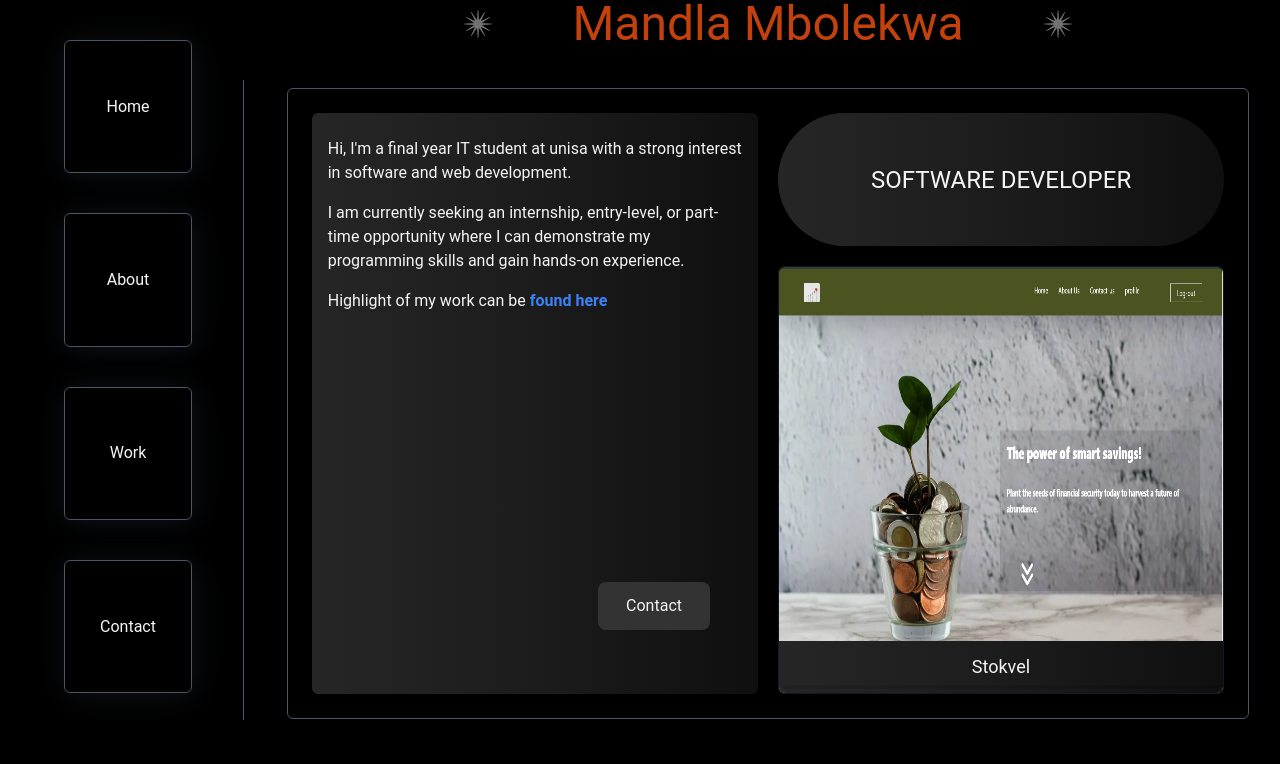
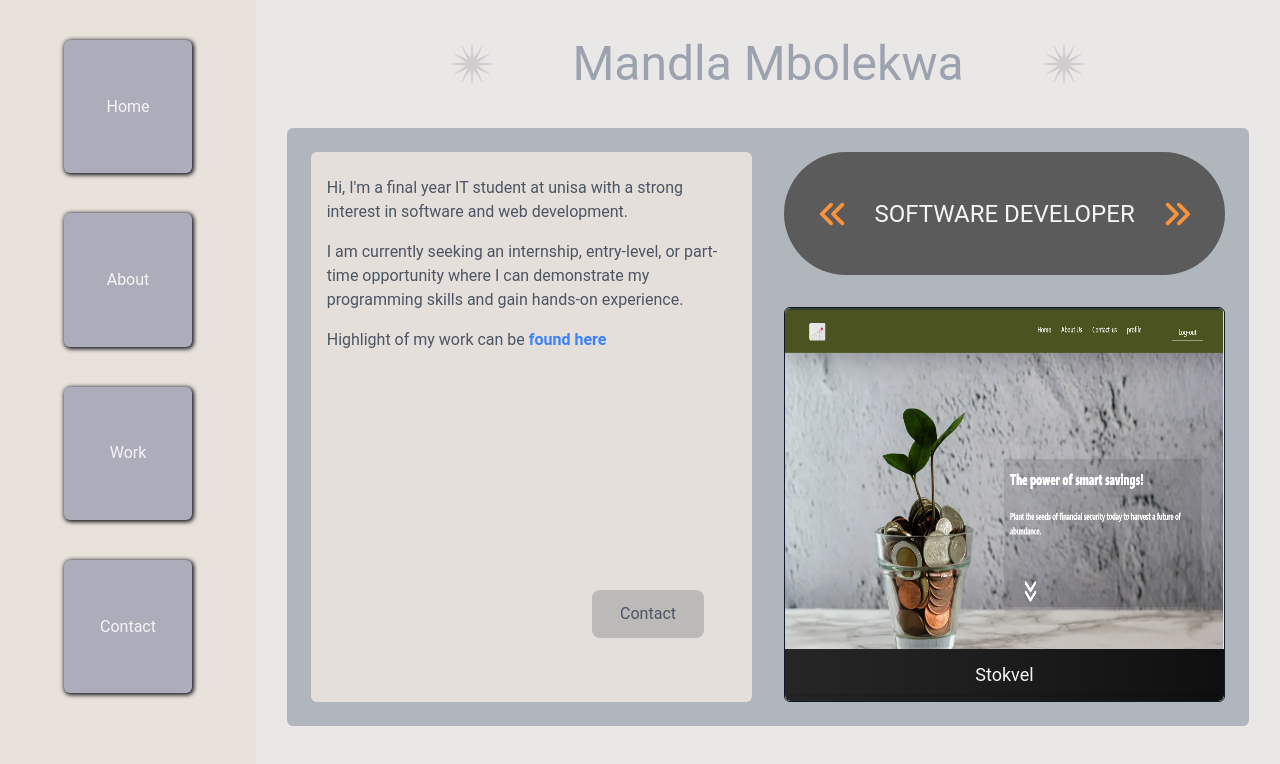
Before and after one commit to 23Mandla/portfolio, a React (Create React App) app: page / in a window 1280 px wide. Shown: the top 764 px of the page. Built offline with nearby package versions, Linux system fonts and the light colour scheme.

Commit message:
design 70% done

```diff
--- a/src/componets/About/About.js
+++ b/src/componets/About/About.js
@@ -5,7 +5,7 @@ export default function About() {
 
       <div className="relative h-screen p-16 grid grid-cols-3 gap-5 after:content-[''] after:absolute after:bg-gray-600 after:h-[1px] after:w-[80%] after:-bottom-5 after:left-[10%]">
         <div className="grid grid-rows-3">
-          <h1 className="relative text-5xl pl-5 top-12 left-10">About me</h1>
+          <h1 className="relative text-5xl pl-5 top-12 left-5 after:content-[''] after:absolute after:bg-gray-600 after:h-[1px] after:w-[50%] after:top-14 after:left-[14%]">About me</h1>
           <div className="relative row-span-2 m-2 -top-7">
             <div className="absolute top-0 left-0 w-full h-full holder"></div>
             <img
@@ -16,7 +16,7 @@ export default function About() {
           </div>
         </div>
         <div className="bg-[#dfdfdf] p-10 col-span-2">
-          <div className="m-auto w-[83%] h-full p-12 space-y-8 bg-[#c7c3c0]  text-[#4A4A4A] text-sm">
+          <div className="m-auto w-[83%] h-full p-12 space-y-8 bg-[#F3EDE9]  text-[#4A4A4A] text-sm">
             <p>
               I'm Mandla Mbolekwa, final year student at Unisa and a software
               developer with a passion for creating and developing web and
--- a/src/componets/About/Skills.js
+++ b/src/componets/About/Skills.js
@@ -7,9 +7,9 @@ export default function Skills() {
 
   return (
     <div className="relative  h-screen p-16">
-      <h1 className="relative text-4xl pl-5 top-12 float-left left-10">My skills</h1>
+      <h1 className="relative text-4xl pl-5 top-12 float-left left-10 after:content-[''] after:absolute after:bg-gray-600 after:h-[1px] after:w-[50%] after:top-14 after:left-[30%]">My skills</h1>
       <div className="bg-[#dfdfdf] relative w-[70%] h-full p-10 float-right ">
-        <div className="m-auto w-[83%] h-full p-12 space-y-8 bg-[#c7c3c0]  text-[#4A4A4A] text-sm">
+        <div className="m-auto w-[83%] h-full p-12 space-y-8 bg-[#F3EDE9]  text-[#4A4A4A] text-sm">
           <p>
             I'm Mandla Mbolekwa, final year student at Unisa and a software
             developer with a passion for creating and developing web and mobile
@@ -28,7 +28,7 @@ export default function Skills() {
           </p>
         </div>
 
-        <div className="absolute w-[55%] ml-3 -left-[45%] h-auto top-[33%] bg-[#dfdfdf] p-5 text-sm">
+        <div className="absolute w-[55%] ml-3 -left-[45%] h-auto bottom-0 bg-[#dfdfdf] p-5 text-sm">
           <div className="grid grid-cols-2">
             <ul className="space-y-5 mt-5">
               <h1 className="text-lg">languages</h1>
--- a/src/componets/Home/Home.js
+++ b/src/componets/Home/Home.js
@@ -1,5 +1,6 @@
 import React from "react";
 import { Swiper, SwiperSlide } from "swiper/react";
+import { FaAnglesLeft, FaAnglesRight } from "react-icons/fa6";
 import "swiper/css";
 import "swiper/css/navigation";
 import "swiper/css/pagination";
@@ -9,16 +10,16 @@ import star from "../assets/images/star-1.png";
 
 export default function Home() {
   return (
-    <div className="space-y-10 h-full w-full">
+    <div className="space-y-10 h-full w-full ">
       <div className="flex items-center justify-center gap-20">
-        <img src={star} alt="" className="h-7" />
-        <h1 className="text-5xl text-center text-orange-700">
+        <img src={star} alt="" className="h-10" />
+        <h1 className="text-5xl text-center text-gray-400">
           Mandla Mbolekwa
         </h1>
-        <img src={star} alt="" className="h-7" />
+        <img src={star} alt="" className="h-10" />
       </div>
-      <div className="grid grid-cols-4 gap-5 border border-gray-600 w-[94%] h-[83%] m-auto rounded-md p-6">
-        <div className="relative col-span-2 bg-[#161616] p-2 rounded-md row-span-4 pt-4 home">
+      <div className="grid grid-cols-4 gap-8 w-[94%] h-[83%] m-auto rounded-md p-6 bg-[#b1b6bc]">
+        <div className="relative col-span-2 bg-[#e5dfdb] p-2 rounded-md row-span-4 pt-4 text-gray-600">
           <p className="p-2">
             Hi, I'm a final year IT student at unisa with a strong interest in
             software and web development.
@@ -34,12 +35,18 @@ export default function Home() {
               <a href="https://www.google.com">found here</a>
             </span>
           </p>
-          <div className="absolute right-12 bottom-16 px-7 py-3 bg-[#343333] transition ease-in-out duration-300 rounded-lg cursor-pointer hover:bg-slate-300 hover:text-black ">
+          <div className="absolute right-12 bottom-16 px-7 py-3 bg-[#bcb9b9] transition ease-in-out duration-300 rounded-lg cursor-pointer hover:bg-slate-300 hover:text-black ">
             <h1>Contact</h1>
           </div>
         </div>
-        <div className="col-span-2 rounded-full bg-[#161616] flex items-center p-5 justify-center home">
+        <div className="col-span-2 rounded-full bg-[#5c5b5b] flex items-center p-5 justify-around flex-row">
+          <span>
+            <FaAnglesLeft className="text-3xl text-orange-400"/>
+          </span>
           <p className="text-2xl">SOFTWARE DEVELOPER</p>
+          <span>
+            <FaAnglesRight className="text-3xl text-orange-400"/>
+          </span>
         </div>
         <div className="border border-gray-900 rounded-md row-span-3 col-span-2">
           <div className="h-full">
--- a/src/componets/Navbar/Navbar.js
+++ b/src/componets/Navbar/Navbar.js
@@ -2,17 +2,13 @@ import React from "react";
 import { Link } from "react-router-dom";
 export default function Navbar() {
   return (
-    <div>
-      <div className="fixed flex flex-col w-1/5 float-left h-full items-center after:content-[''] after:absolute after:right-3 after:bg-gray-600 after:h-[80%] after:w-[1px] after:top-[10%]">
-        <div className="relative border border-gray-600 w-1/2 h-1/6 mt-10 rounded-md cursor-pointer shadow-[2px_2px_30px_0px_#101319] hover:shadow-[2px_2px_30px_10px_#021F3899] hover">
-          <Link
-            to="/"
-            className="w-full h-full flex items-center justify-center"
-          >
+    <div className="fixed flex flex-col w-1/5 float-left h-full items-center">
+      <div className="relative bg-[#acacba] w-1/2 h-1/6 mt-10 rounded-md cursor-pointer shadow-[1px_1px_4px_1px_#101319] hover:shadow-[1px_px_10px_10px_#021F3899]">
+        <Link to="/" className="w-full h-full flex items-center justify-center">
           Home
         </Link>
       </div>
-        <div className="relative border border-gray-600 w-1/2 h-1/6 flex items-center justify-center mt-10 rounded-md cursor-pointer shadow-[2px_2px_30px_0px_#101319] hover:shadow-[2px_2px_30px_10px_#021F3899] hover">
+      <div className="relative bg-[#acacba] w-1/2 h-1/6 mt-10 rounded-md cursor-pointer shadow-[1px_1px_4px_1px_#101319] hover:shadow-[1px_px_10px_10px_#021F3899]">
         <Link
           to="/about"
           className="w-full h-full flex items-center justify-center"
@@ -20,7 +16,7 @@ export default function Navbar() {
           About
         </Link>
       </div>
-        <div className="relative border border-gray-600 w-1/2 h-1/6 flex items-center justify-center mt-10 rounded-md cursor-pointer shadow-[2px_2px_30px_0px_#101319] hover:shadow-[2px_2px_30px_10px_#021F3899] hover">
+      <div className="relative bg-[#acacba] w-1/2 h-1/6 mt-10 rounded-md cursor-pointer shadow-[1px_1px_4px_1px_#101319] hover:shadow-[1px_px_10px_10px_#021F3899]">
         <Link
           to="/work"
           className="w-full h-full flex items-center justify-center"
@@ -28,7 +24,7 @@ export default function Navbar() {
           Work
         </Link>
       </div>
-        <div className="relative border border-gray-600 w-1/2 h-1/6 flex items-center justify-center mt-10 rounded-md cursor-pointer shadow-[2px_2px_30px_0px_#101319] hover:shadow-[2px_2px_30px_10px_#021F3899] hover">
+      <div className="relative bg-[#acacba] w-1/2 h-1/6 mt-10 rounded-md cursor-pointer shadow-[1px_1px_4px_1px_#101319] hover:shadow-[1px_px_10px_10px_#021F3899]">
         <Link
           to="/contact"
           className="w-full h-full flex items-center justify-center"
@@ -37,6 +33,5 @@ export default function Navbar() {
         </Link>
       </div>
     </div>
-    </div>
   );
 }
--- a/src/componets/Work/Work.js
+++ b/src/componets/Work/Work.js
@@ -1,4 +1,5 @@
 import stokvel from "../../componets/assets/images/stokveel.png";
+import art from "../../componets/assets/images/art.png";
 import { FaGithub } from "react-icons/fa";
 
 export default function Work() {
@@ -18,7 +19,7 @@ export default function Work() {
             </div>
           </div>
           <div className="w-[70%] h-[60%]">
-            <img src={stokvel} alt="placeholder" className="w-full h-full" />
+            <img src={art} alt="placeholder" className="w-full h-full" />
           </div>
         </div>
       </div>
--- a/src/index.css
+++ b/src/index.css
@@ -15,7 +15,7 @@
 }
 
 body {
-  background-color: black;
+  background-color: #e9e2db;
   font-family: "Roboto", sans-serif;
   line-height: 1.5;
   color: #f5f5f5;
--- a/src/pages/ContactPage.js
+++ b/src/pages/ContactPage.js
@@ -3,7 +3,7 @@ import Contact from '../componets/Contact/Contact'
 
 export default function ContactPage() {
   return (
-    <div className='p-2 h-screen'>
+    <div className=' h-screen'>
       <Contact />
     </div>
   )
--- a/src/pages/HomePage.js
+++ b/src/pages/HomePage.js
@@ -3,7 +3,7 @@ import Home from "../componets/Home/Home";
 
 export default function HomePage() {
   return (
-    <div className=" h-screen pb-10">
+    <div className=" h-screen py-10 bg-[#eae7e7]">
       <Home />
     </div>
   );
```
Also changed, not shown: src/componets/Contact/Contact.js (+6 -6 lines), src/componets/assets/images/art.png (added). Lines whose indentation alone changed are shown as unchanged.
